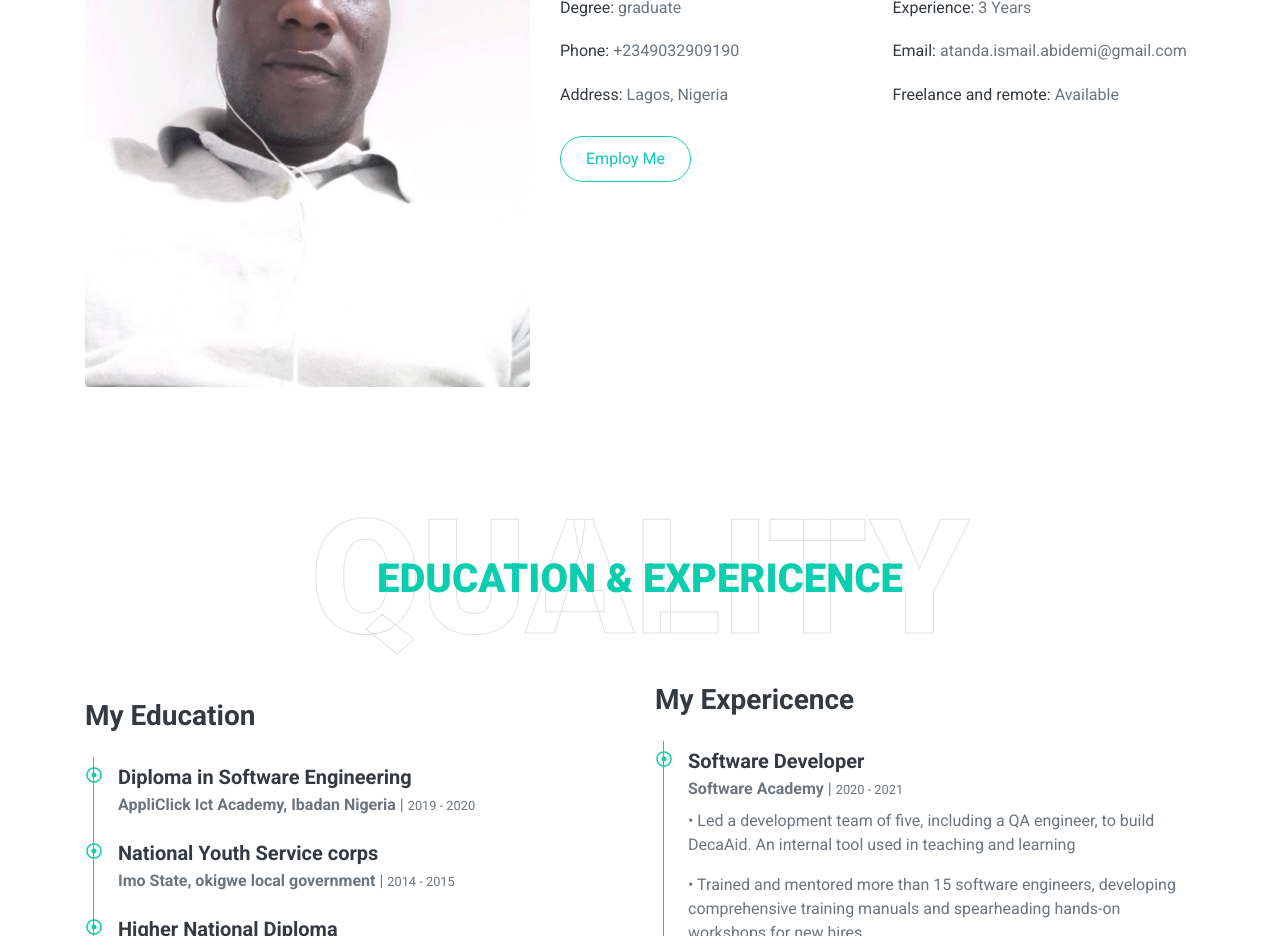
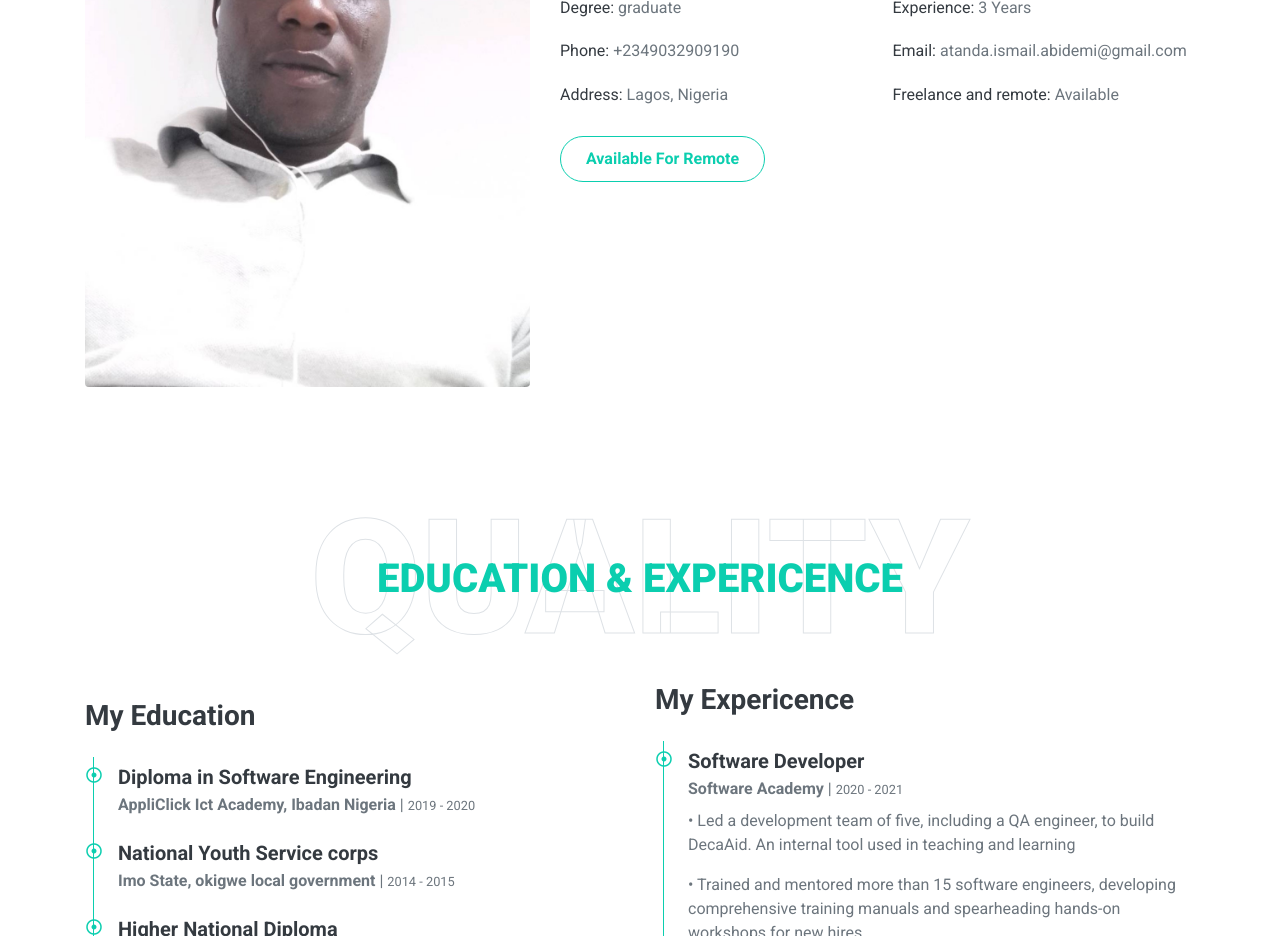
Before and after one commit to Smartthedeveloper/atandaismailabidemi, a plain HTML site: page index.html in a window 1280 px wide. Shown: the part 1500-2436 px from the top of the page. Drawn offline with nearby package versions, Linux system fonts and the light colour scheme.

Commit message:
new update

```diff
--- a/index.html
+++ b/index.html
@@ -117,7 +117,7 @@
                         <div class="col-sm-6 py-2"><h6>Address: <span class="text-secondary">Lagos, Nigeria</span></h6></div>
                         <div class="col-sm-6 py-2"><h6>Freelance and remote: <span class="text-secondary">Available</span></h6></div>
                     </div>
-                    <a href="" class="btn btn-outline-primary mr-4">Employ Me</a>
+                    <a href="" class="btn btn-outline-primary mr-4"><b>Available For Remote</b></a>
                 </div>
             </div>
         </div>
```
